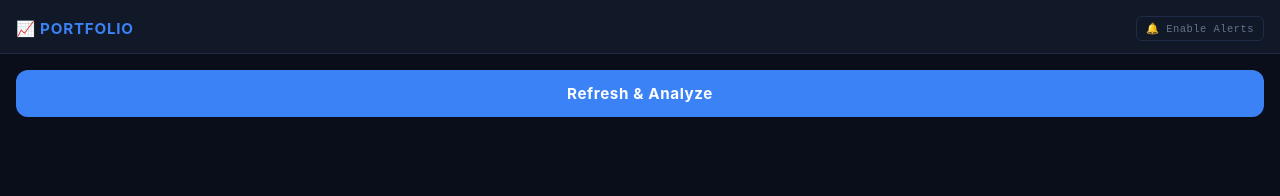
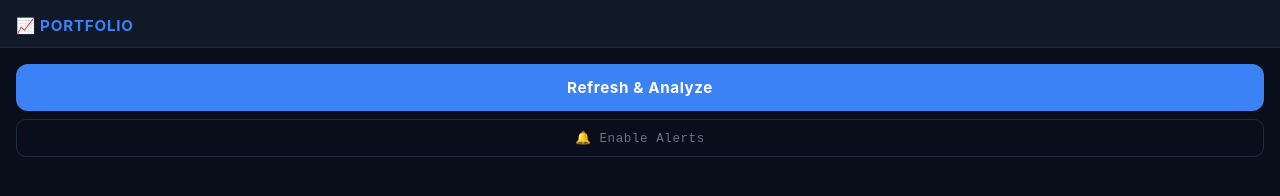
Before and after one commit to Cubujuqui/portfolio-app, a plain HTML site: page index.html in a window 1280 px wide. Drawn offline with Linux system fonts and the light colour scheme.

Commit message:
Update notify button styles and position in HTML

```diff
--- a/index.html
+++ b/index.html
@@ -42,12 +42,6 @@
     }
     .h-row{display:flex;align-items:center;justify-content:space-between;gap:8px}
     header h1{font-size:.95rem;font-weight:700;letter-spacing:.05em;text-transform:uppercase;color:var(--accent)}
-    #notify-btn{
-      background:none;border:1px solid var(--border);color:var(--muted);
-      font-size:.65rem;padding:5px 9px;border-radius:6px;cursor:pointer;
-      font-family:var(--mono);letter-spacing:.05em;white-space:nowrap;
-    }
-    #notify-btn.on{border-color:var(--green);color:var(--green)}
 
     /* ─── SETUP PANEL ─── */
     #setup{margin:16px 16px 8px}
@@ -58,6 +52,13 @@
     }
     #run-btn:disabled{opacity:.3;cursor:not-allowed}
     #run-btn:not(:disabled):active{transform:scale(.98)}
+    #notify-btn{
+      width:100%;background:none;border:1px solid var(--border);
+      color:var(--muted);font-size:.78rem;padding:10px;
+      border-radius:10px;cursor:pointer;font-family:var(--mono);
+      letter-spacing:.05em;margin-top:8px;
+    }
+    #notify-btn.on{border-color:var(--green);color:var(--green)}
 
     /* ─── STATUS ─── */
     #status{
@@ -124,13 +125,13 @@
 <header>
   <div class="h-row">
     <h1>📈 Portfolio</h1>
-    <button id="notify-btn" onclick="requestNotify()">🔔 Enable Alerts</button>
   </div>
 </header>
 
 <!-- SETUP -->
 <div id="setup">
   <button id="run-btn" onclick="runAnalysis()">Refresh &amp; Analyze</button>
+  <button id="notify-btn" onclick="requestNotify()">🔔 Enable Alerts</button>
 </div>
 
 <div id="status"></div>
@@ -161,7 +162,7 @@
 <script>
 // ─── CONSTANTS ───────────────────────────────────────────────
 const PORTFOLIO_URL = 'https://raw.githubusercontent.com/Cubujuqui/portfolio-app/main/Investing_Inventory_Investments.md';
-const YAHOO         = 'https://query1.finance.yahoo.com/v8/finance/chart/';
+const WORKER        = 'https://shiny-fire-b99b.cubujuqui-account.workers.dev/';
 
 // ─── INIT ─────────────────────────────────────────────────────
 let lastRows = [];
@@ -244,16 +245,16 @@ function parseISO(s) {
   return m ? new Date(`${m[1]}-${m[2]}-${m[3]}T12:00:00`) : null;
 }
 
-// ─── YAHOO FINANCE ────────────────────────────────────────────
+// ─── PRICE FETCH VIA CLOUDFLARE WORKER ───────────────────────
 async function fetchQuote(ticker) {
-  const res  = await fetch(`${YAHOO}${ticker}?interval=1d&range=5d`);
+  const res  = await fetch(`${WORKER}?ticker=${ticker}`);
   if (!res.ok) throw new Error(`HTTP ${res.status}`);
   const data = await res.json();
   const meta = data?.chart?.result?.[0]?.meta;
   if (!meta) throw new Error('No data');
-  const price    = meta.regularMarketPrice ?? meta.chartPreviousClose;
-  const prev     = meta.chartPreviousClose ?? meta.previousClose;
-  const dayChg   = prev ? ((price - prev) / prev) * 100 : 0;
+  const price  = meta.regularMarketPrice ?? meta.chartPreviousClose;
+  const prev   = meta.chartPreviousClose ?? meta.previousClose;
+  const dayChg = prev ? ((price - prev) / prev) * 100 : 0;
   return { price, dayChg, currency: meta.currency ?? 'USD', name: meta.shortName ?? ticker };
 }
 
```
